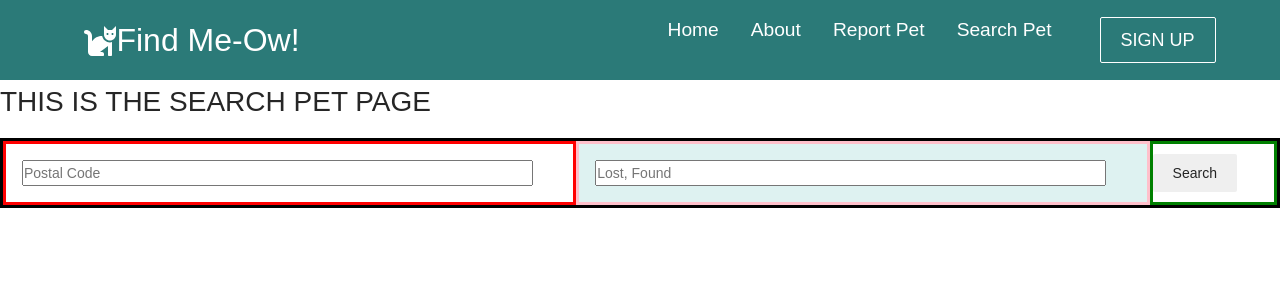
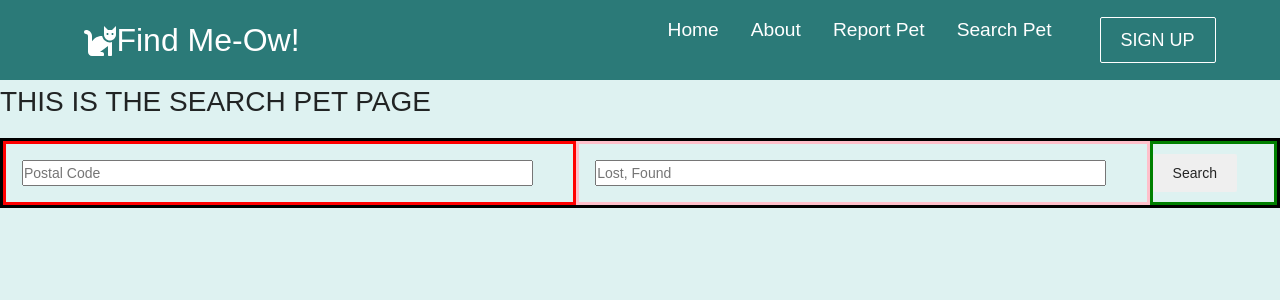
Before and after one commit to WalidDouri/FinalProject_Find_Meow, a React (Create React App) app in the folder frontend/: page /search-pet in a window 1280 px wide. Shown: the top 300 px of the page. Built offline with nearby package versions, Linux system fonts and the light colour scheme.

Commit message:
no change

```diff
--- a/frontend/src/Pages/SearchPet.jsx
+++ b/frontend/src/Pages/SearchPet.jsx
@@ -1,10 +1,11 @@
 import React from 'react'
 import SearchForm from '../components/SearchForm'
+import './SearchPet.scss'
 
 
 export default function ReportPet() {
   return (
-    <div>
+    <div className='searchpet'>
       {/* <Navbar /> */}
       <h1>THIS IS THE SEARCH PET PAGE</h1>
       <SearchForm />
```
